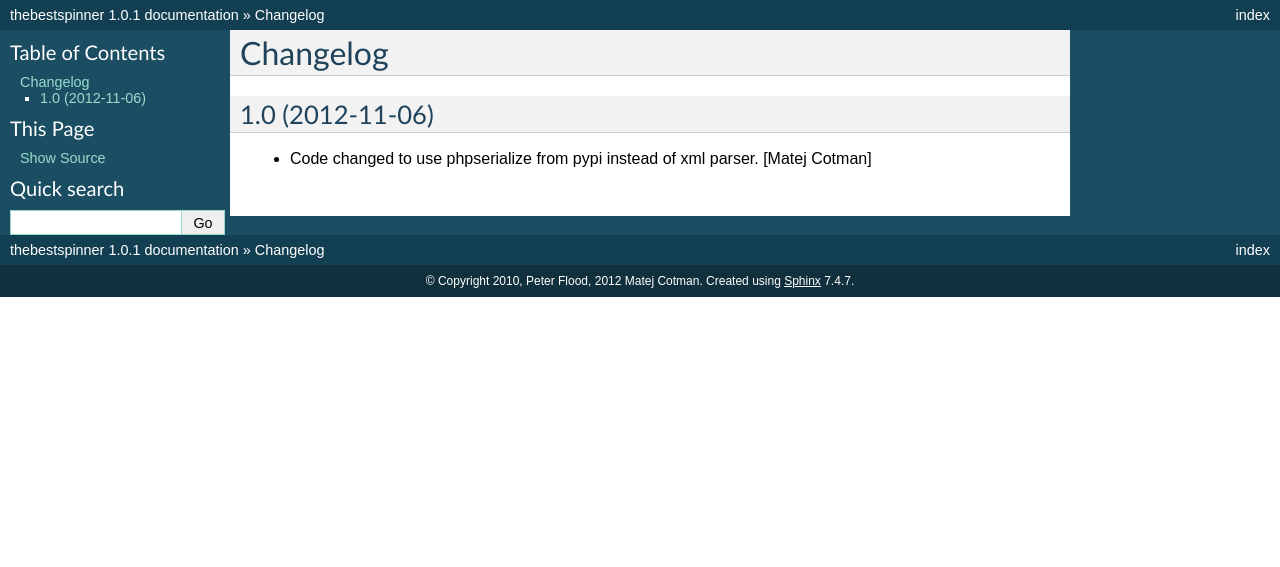
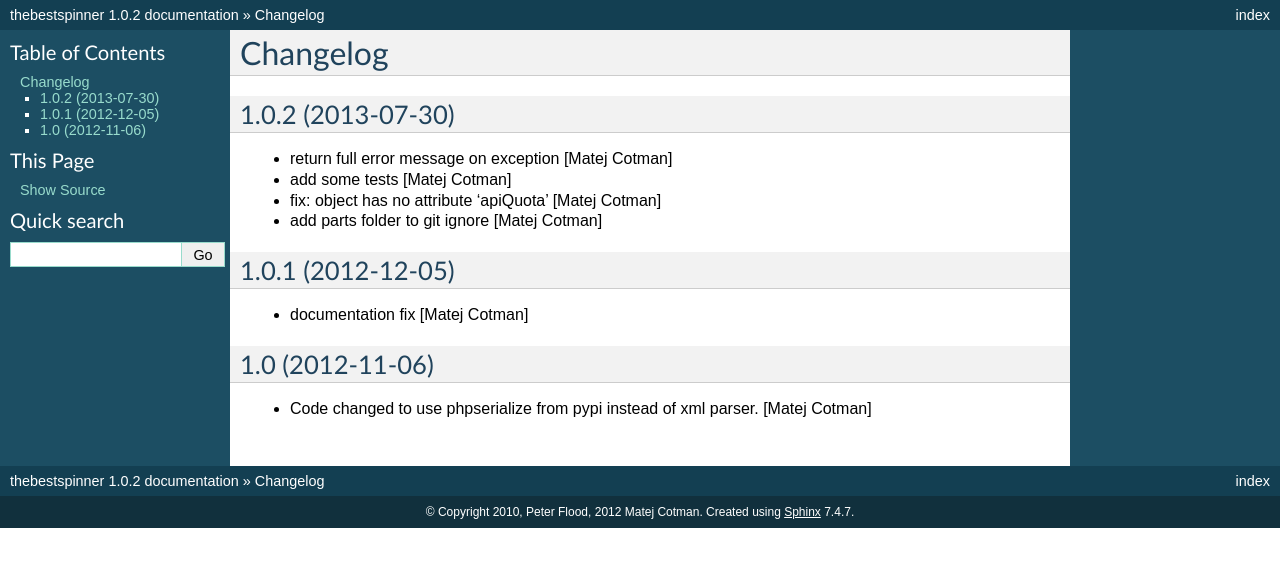
Before and after one commit to jberlo78/thebestspinner, a Sphinx documentation site: the page built from docs/HISTORY.rst, in a window 1280 px wide. Shown: the top 567 px of the page. Built offline with Sphinx 7.4.7, drawn with Linux system fonts in a browser that asks for light colours.

Commit message:
prep for release 1.0.2

```diff
--- a/docs/HISTORY.rst
+++ b/docs/HISTORY.rst
@@ -1,5 +1,26 @@
 Changelog
 =========
+
+1.0.2 (2013-07-30)
+------------------
+
+- return full error message on exception
+  [Matej Cotman]
+- add some tests
+  [Matej Cotman]
+- fix: object has no attribute 'apiQuota'
+  [Matej Cotman]
+- add parts folder to git ignore
+  [Matej Cotman]
+
+
+
+1.0.1 (2012-12-05)
+------------------
+
+- documentation fix
+  [Matej Cotman]
+
 
 1.0 (2012-11-06)
 ----------------
--- a/setup.py
+++ b/setup.py
@@ -18,7 +18,7 @@ long_description = \
 
 setup(
     name='thebestspinner',
-    version="1.0.1",
+    version="1.0.2",
     description="Python bindings for TheBestSpinner API",
     long_description=long_description,
     classifiers=[
```
